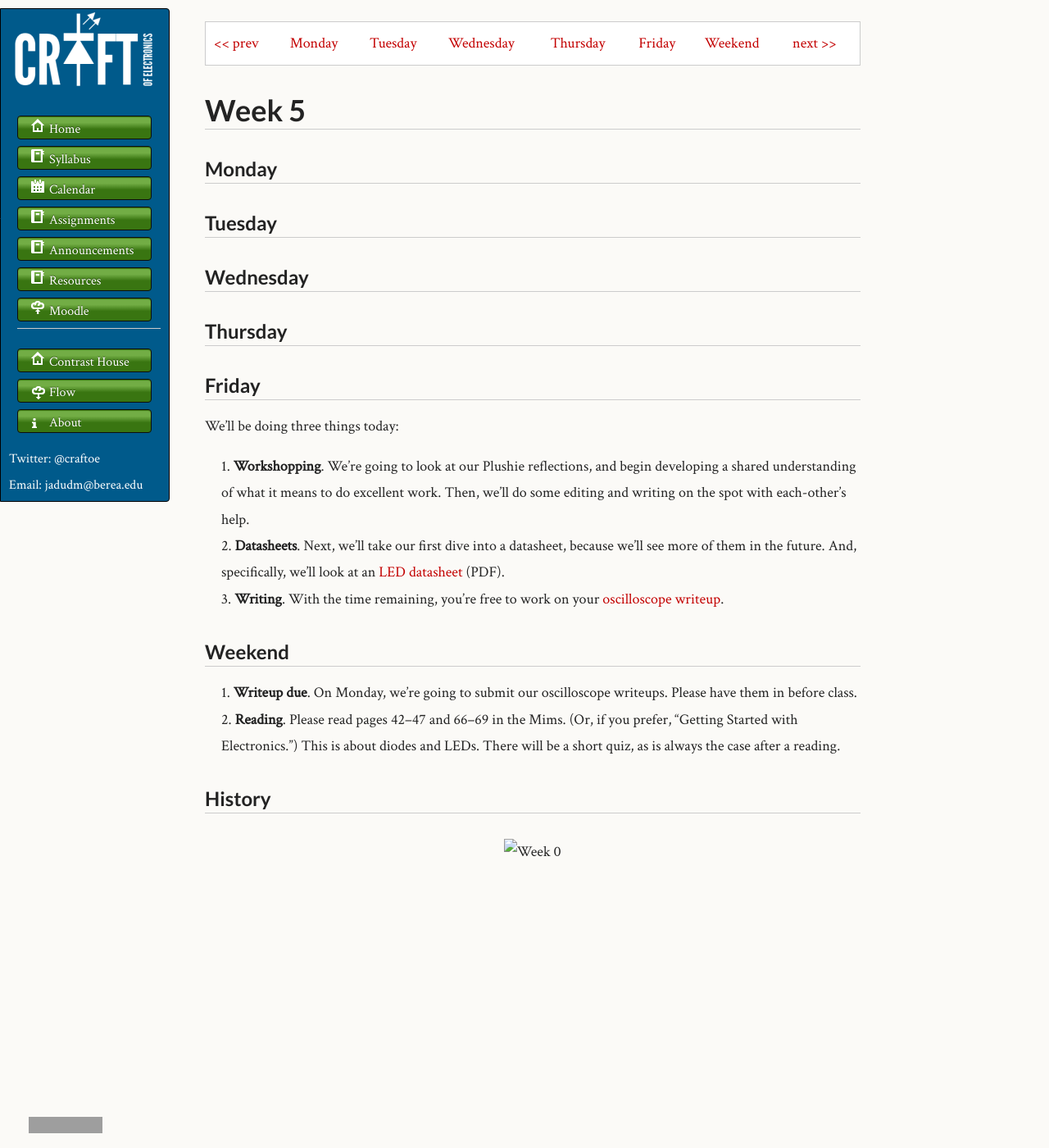
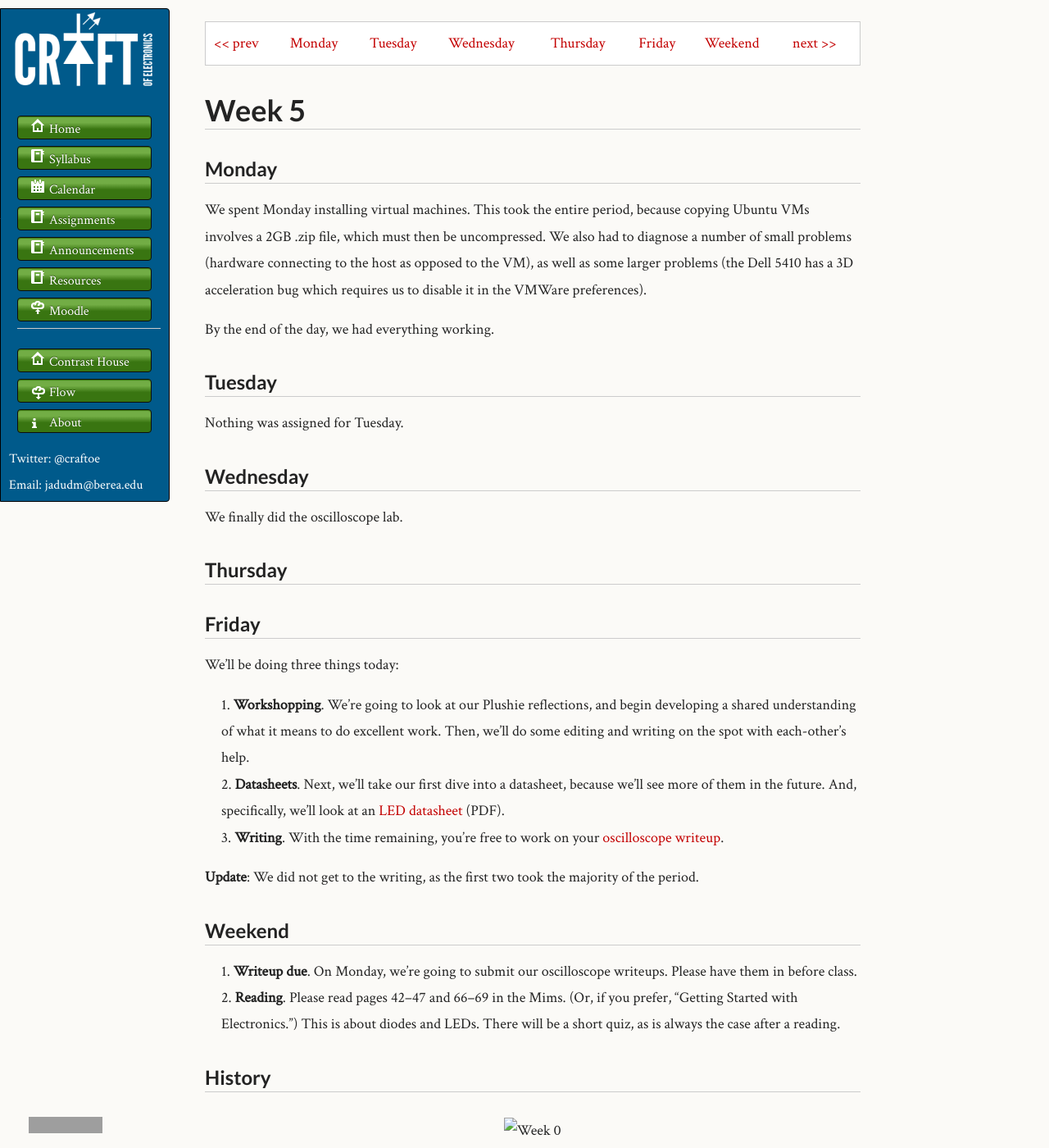
Before and after one commit to craftofelectronics/craftofelectronics.github.com, a Jekyll site: the page built from cal/w04.md, in a window 1280 px wide and 1400 px high. Shown: the whole window at 82% size. Built offline with Jekyll 4.4.1, drawn with Linux system fonts in a browser that asks for light colours; grey boxes are pictures that could not be loaded.

Commit message:
Added what we did this past week.

```diff
--- a/cal/w04.md
+++ b/cal/w04.md
@@ -21,9 +21,17 @@ week: 5
 
 ## Monday
 
+We spent Monday installing virtual machines. This took the entire period, because copying Ubuntu VMs involves a 2GB .zip file, which must then be uncompressed. We also had to diagnose a number of small problems (hardware connecting to the host as opposed to the VM), as well as some larger problems (the Dell 5410 has a 3D acceleration bug which requires us to disable it in the VMWare preferences).
+
+By the end of the day, we had everything working.
+
 ## Tuesday
 
+Nothing was assigned for Tuesday.
+
 ## Wednesday
+
+We finally did the oscilloscope lab.
 
 ## Thursday
 
@@ -35,6 +43,8 @@ We'll be doing three things today:
 1. **Datasheets**. Next, we'll take our first dive into a datasheet, because we'll see more of them in the future. And, specifically, we'll look at an [LED datasheet]({{site.url}}/downloads/diode-datasheet.pdf) (PDF).
 1. **Writing**. With the time remaining, you're free to work on your [oscilloscope writeup]({{site.url}}/assignments/oscilloscope-basics.html).
 
+**Update**: We did not get to the writing, as the first two took the majority of the period.
+
 ## Weekend
 
 1. **Writeup due**. On Monday, we're going to submit our oscilloscope writeups. Please have them in before class.
```
